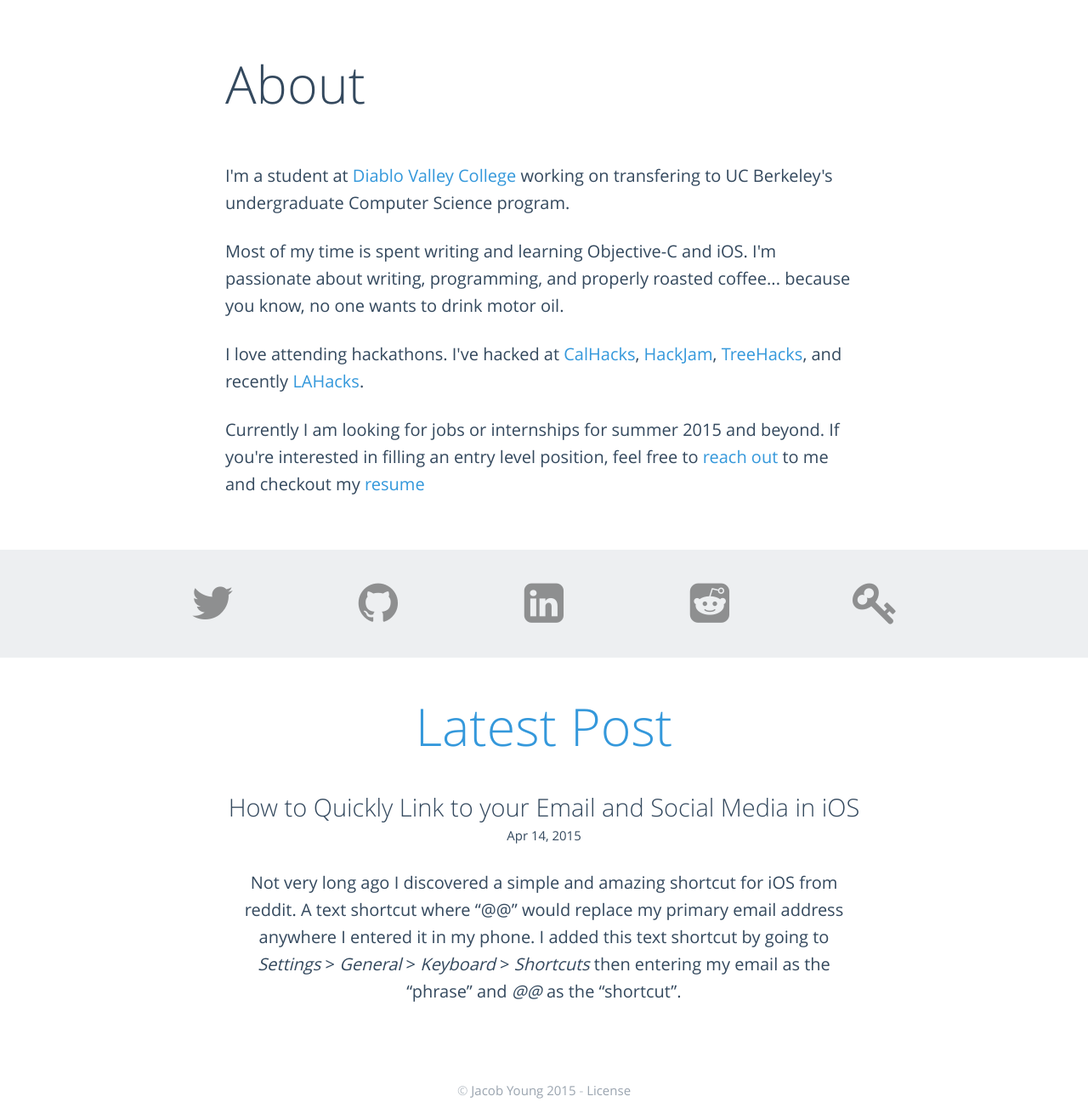
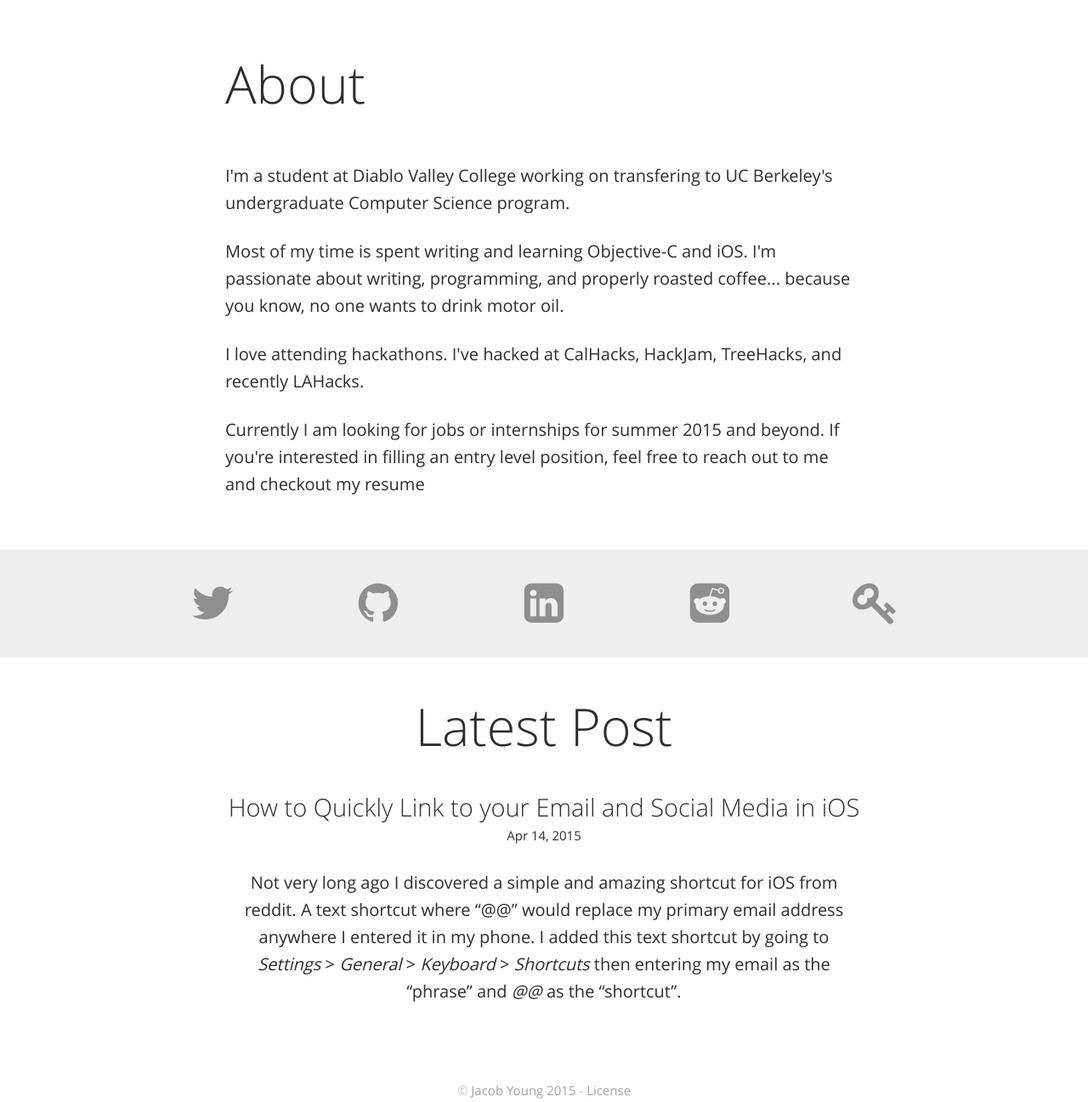
Before and after one commit to shatasundara/thebearjew.github.io, a Jekyll site: the page built from index.html, in a window 1280 px wide. Shown: the part 900-2197 px from the top of the page at 85% size. Built offline with Jekyll 4.4.1, drawn with Linux system fonts in a browser that asks for light colours; nearby versions of some CDN libraries; some web fonts are replaced; Markdown is read by kramdown in place of the engine named in the settings.

Commit message:
Changed text color and link hover color

```diff
--- a/assets/css/young.css
+++ b/assets/css/young.css
@@ -24,6 +24,7 @@
 	font-family: "Open-SansRegular", "HelveticaNeue-Light" , "Helvetica", san-sarif;
 	font-weight: 200;
 	font-size: 20;
+	color: rgb(46, 46, 46);
 }
 
 h1, h2, h3, h4, h5 {
@@ -32,11 +33,11 @@
 }
 
 a {
-	color: #3498DB;
+	color: rgb(46, 46, 46);
 }
 
 a:hover {
-	color: #16a085;
+	color: #3498DB;
 }
 
 p {
```
Also changed, not shown: README.md.
